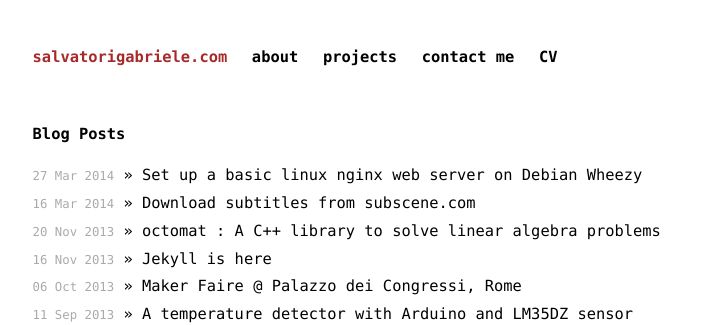
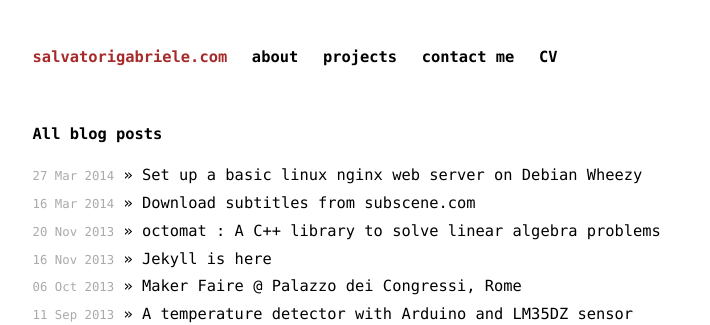
Before and after one commit to gsalvatori/salvatorigabriele.com, a Jekyll site: the page built from allarticles.html, in a window 1280 px wide. Shown: the top 325 px of the page, without its empty margins (284-994 px from the left). Built offline with Jekyll 4.4.1, drawn with Linux system fonts in a browser that asks for light colours; Markdown is read by kramdown in place of the engine named in the settings.

Commit message:
Update allarticles.html

```diff
--- a/allarticles.html
+++ b/allarticles.html
@@ -7,7 +7,7 @@ title: salvatorigabriele.com
 
 
 <div id="home">
-  <h1>Blog Posts</h1>
+  <h1>All blog posts</h1>
   <!-- <a href="/subscribe.html"><b>Subscribe</b></a> to the newsletter to receive new articles via e-mail.<br><br> -->
   <ul class="posts">
     {% for post in site.posts %}
```
